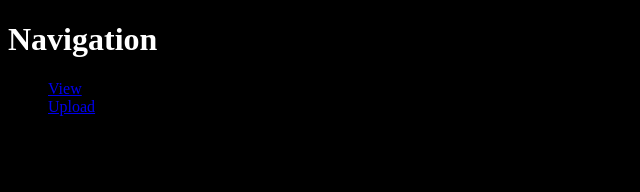
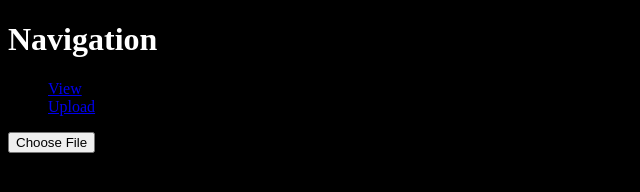
Before and after one commit to BraydenBaccari/BraydenBaccari.github.io, a plain HTML site: page index.html in a window 1280 px wide. Shown: the whole page, without its empty margins (0-640 px from the left). Drawn offline with Linux system fonts and the light colour scheme.

Commit message:
Update index.html

```diff
--- a/index.html
+++ b/index.html
@@ -16,7 +16,9 @@
 		<title><center>Uplaod Image</title>
 		</head>
 		<body><form>
-			<a href = "#page-bottom><input type = "file" name = "upload" accept = "image/*" /></a>
+			<input type = "file" name = "upload" accept = "image/*" />
+			<label for="file>Upload</label>
+
 		</form></body>
 
 	 </section>
```
